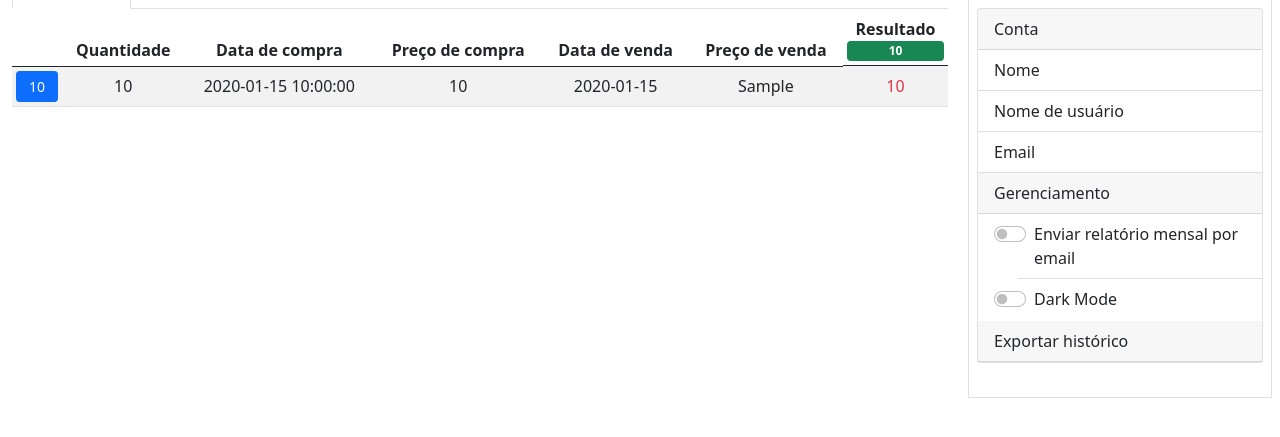
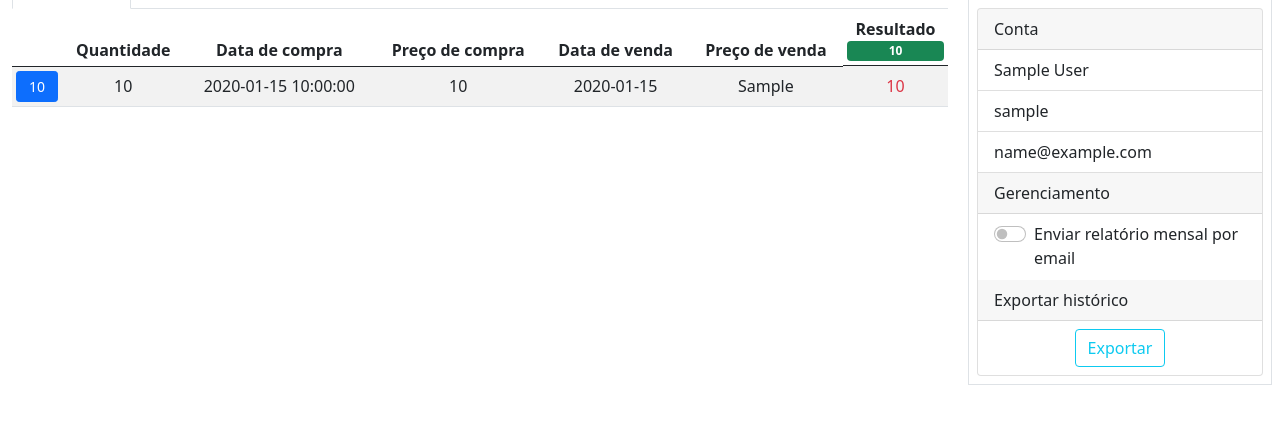
Before and after one commit to Gui-Luz/CarteiraAppWeb, a Flask app: template templates/records.html in a window 1280 px wide. Shown: the part 144-581 px from the top of the page. Run offline with Flask 2, Linux system fonts and the light colour scheme; the visitor is signed in with stand-in values (Sample User, id 1); the template is opened without the code that fills it: most values are stand-ins (such as "Sample title", 1, 10 or a date in 2020); parts of the project's set-up code (start-up, migrations or seed data) failed here and were passed over; some libraries are stand-ins or nearby versions.

Commit message:
Change in preferences

```diff
--- a/app.py
+++ b/app.py
@@ -87,6 +87,8 @@ def authenticate():
         session['jwt'] = r['Data']['Jwt']
         session['username'] = r['Data']['Username']
         session['user_id'] = r['Data']['Id']
+        session['name'] = r['Data']['Name']
+        session['email'] = r['Data']['Email']
         return redirect(url_for('portfolio'))
     else:
         flash(f'Usuário não encontrado.', 'danger')
@@ -99,7 +101,7 @@ def sign_up():
     signup_user_name = request.form['user_name']
     signup_password = request.form['password']
     signup_email = request.form['email']
-    r_url = f'http://{HOST}{USER_ENDPOINT}?username={signup_user_name}&email={signup_email}&password={signup_password}'
+    r_url = f'http://{HOST}{USER_ENDPOINT}?name={signup_name}&username={signup_user_name}&email={signup_email}&password={signup_password}'
     r = requests.post(r_url).json()
     if r['Code'] == 200:
         flash(f'Usuário cadastrado com sucesso.', 'success')
--- a/templates/history.html
+++ /dev/null
@@ -1,3 +0,0 @@
-{% extends "template.html" %} {% block conteudo %}
-<h1>historico</h1>
-{% endblock %}
--- a/templates/records.html
+++ b/templates/records.html
@@ -96,9 +96,9 @@
                                 Conta
                               </div>
                                   <ul class="list-group list-group-flush">
-                                        <li class="list-group-item">Nome</li>
-                                        <li class="list-group-item">Nome de usuário</li>
-                                        <li class="list-group-item">Email</li>
+                                        <li class="list-group-item">{{ session['name']}}</li>
+                                        <li class="list-group-item">{{ session['username'] }}</li>
+                                        <li class="list-group-item">{{ session['email'] }}</li>
                                   </ul>
                               <div class="card-header">
                                 Gerenciamento
@@ -109,14 +109,14 @@
                                             <input class="form-check-input" type="checkbox" role="switch" id="flexSwitchCheckDefault">
                                             <label class="form-check-label" for="flexSwitchCheckDefault">Enviar relatório mensal por email</label>
                                         </li>
-                                        <li class="list-group-item">
-                                            <input class="form-check-input" type="checkbox" role="switch" id="flexSwitchCheckChecked">
-                                            <label class="form-check-label" for="flexSwitchCheckChecked">Dark Mode</label>
-                                        </li>
                                   </ul>
                                 </div>
                                 <div class="card-header">
                                 Exportar histórico
+                                </div>
+                                <div class="d-flex justify-content-center p-2">
+                                    <button type="button" class="btn btn-outline-info">Exportar</button>
+                                </div>
                               </div>
                             </div>
                         <div class="form-check form-switch">
```
